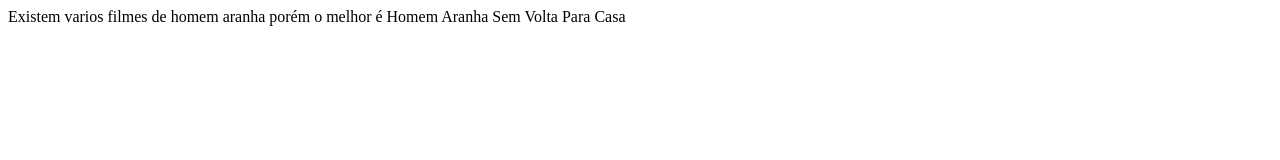
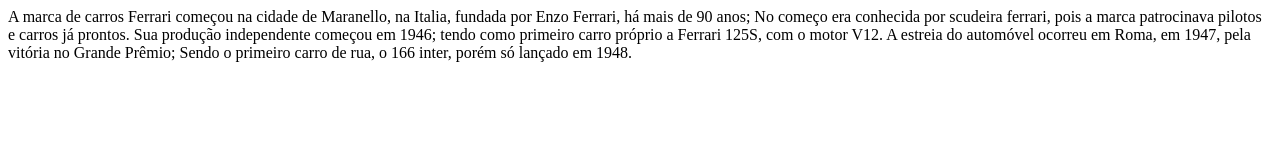
Before and after one commit to docenalu/nalu-HTML, a plain HTML site: page index.html in a window 1280 px wide. Drawn offline with Linux system fonts and the light colour scheme.

Commit message:
index.html

```diff
--- a/index.html
+++ b/index.html
@@ -6,6 +6,9 @@
     <title>Document</title>
 </head>
 <body>
-Existem varios filmes de homem aranha porém o melhor é Homem Aranha Sem Volta Para Casa
+A marca de carros Ferrari começou na cidade de Maranello, na Italia, fundada por Enzo Ferrari, há mais de 90 anos;
+No começo era conhecida por scudeira ferrari, pois a marca patrocinava pilotos e carros já prontos. Sua produção independente começou em 1946;
+tendo como primeiro carro próprio a Ferrari 125S, com o motor V12. A estreia do automóvel ocorreu em Roma, em 1947, pela vitória no Grande Prêmio;
+Sendo o primeiro carro de rua, o 166 inter, porém só lançado em 1948.
 </body>
 </html>
```
